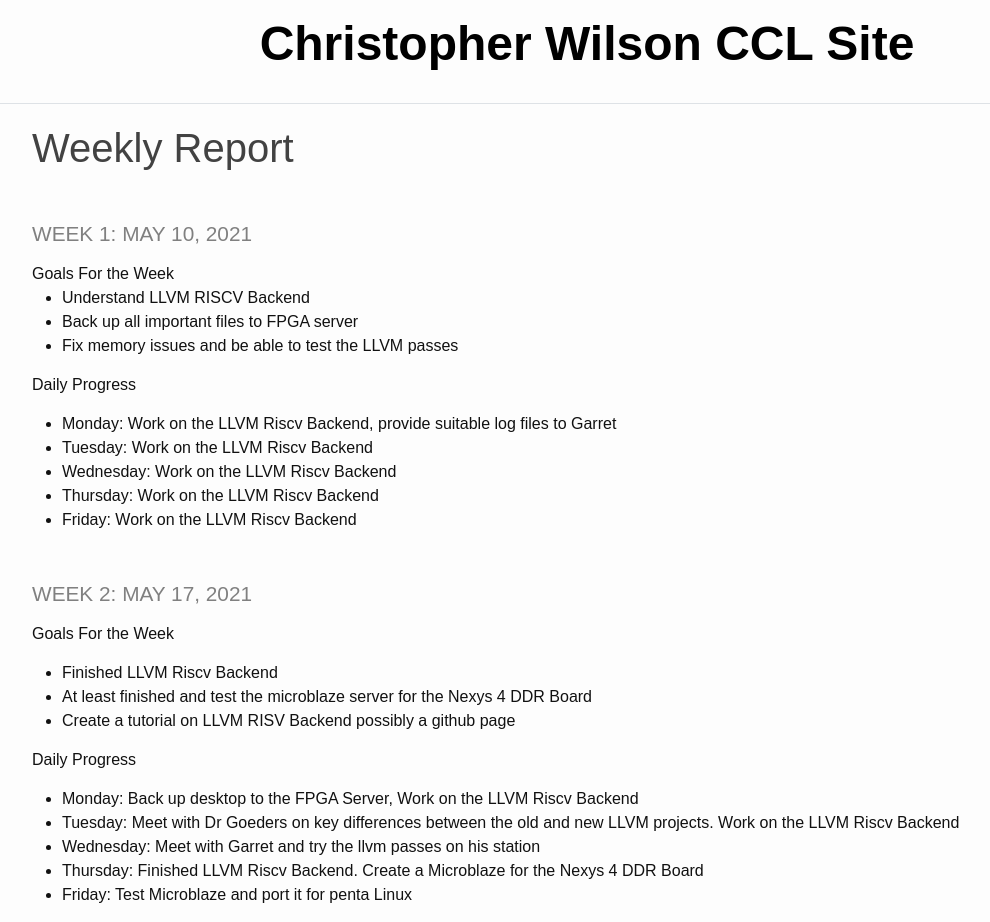
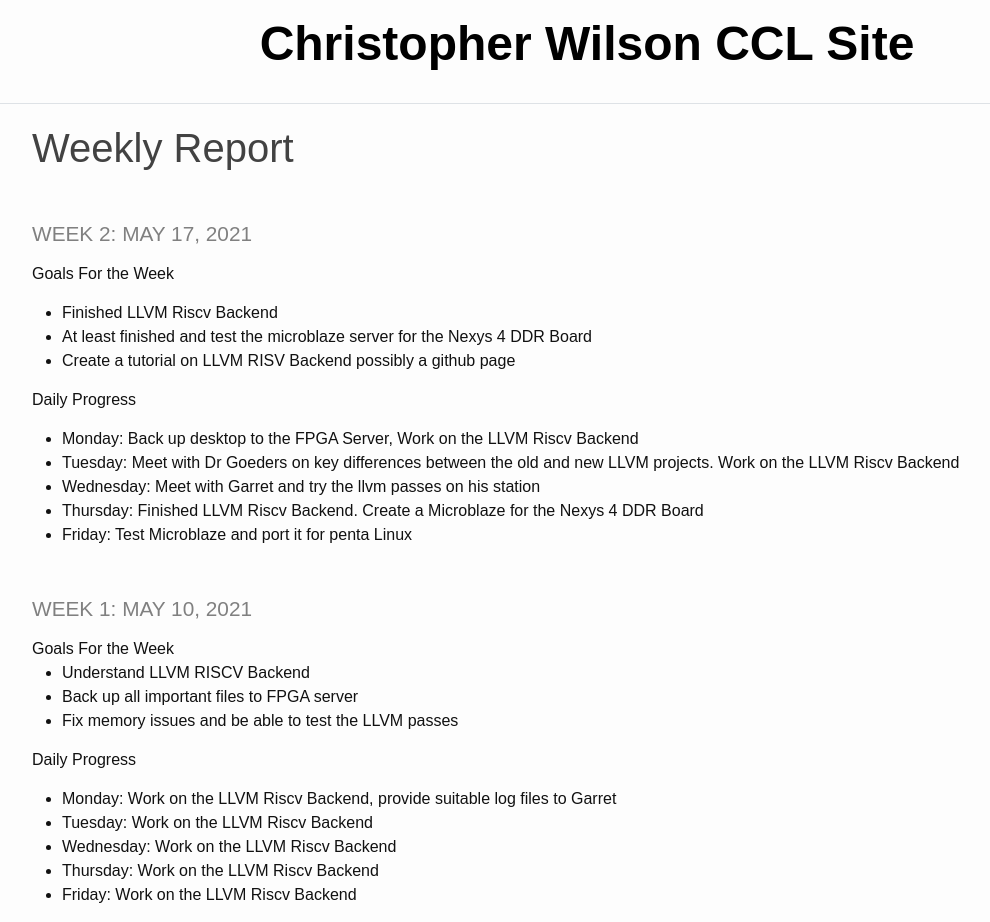
Before and after one commit to chriswils95/chriswils.github.io, a Jekyll site: the page built from _pages/log.md, in a window 1280 px wide and 922 px high. Shown: the whole window, without its empty margins (53-1043 px from the left). Built offline with Jekyll 4.4.1, drawn with Linux system fonts in a browser that asks for light colours; part of the change alters nothing that is shown.

Commit message:
add log files

```diff
--- a/_pages/log.md
+++ b/_pages/log.md
@@ -3,7 +3,25 @@ layout: default
 title: Weekly Report
 ---
 
+### Week 2: May 17, 2021
+
+Goals For the Week
+
+- Finished LLVM Riscv Backend
+- At least finished and test the microblaze server for the Nexys 4 DDR Board
+- Create a tutorial on LLVM RISV Backend possibly a github page
+
+Daily Progress
+
+- **Monday**: Back up desktop to the FPGA Server, Work on the LLVM Riscv Backend
+- **Tuesday**: Meet with Dr Goeders on key differences between
+  the old and new LLVM projects. Work on the LLVM Riscv Backend
+- **Wednesday**: Meet with Garret and try the llvm passes on his station
+- **Thursday**: Finished LLVM Riscv Backend. Create a Microblaze for the Nexys 4 DDR Board
+- **Friday**: Test Microblaze and port it for penta Linux
+
 ### Week 1: May 10, 2021
+
 <div class="text-purple"> Goals For the Week </div>
 * Understand LLVM RISCV Backend
 * Back up all important files to FPGA server
@@ -11,23 +29,8 @@ title: Weekly Report
 
 Daily Progress
 
-* **Monday**: Work on the LLVM Riscv Backend, provide suitable log files to Garret
-* **Tuesday**: Work on the LLVM Riscv Backend
-* **Wednesday**: Work on the LLVM Riscv Backend
-* **Thursday**: Work on the LLVM Riscv Backend
-* **Friday**: Work on the LLVM Riscv Backend
-
-### Week 2: May 17, 2021
-Goals For the Week
-* Finished LLVM Riscv Backend
-* At least finished and test the microblaze server for the Nexys 4 DDR Board
-* Create a tutorial on LLVM RISV Backend possibly a github page
-
-Daily Progress
-
-* **Monday**: Back up desktop to the FPGA Server, Work on the LLVM Riscv Backend
-* **Tuesday**: Meet with Dr Goeders on key differences between
-the old and new LLVM projects. Work on the LLVM Riscv Backend
-* **Wednesday**: Meet with Garret and try the llvm passes on his station
-* **Thursday**:  Finished LLVM Riscv Backend. Create a Microblaze for the Nexys 4 DDR Board
-* **Friday**: Test Microblaze and port it for penta Linux
+- **Monday**: Work on the LLVM Riscv Backend, provide suitable log files to Garret
+- **Tuesday**: Work on the LLVM Riscv Backend
+- **Wednesday**: Work on the LLVM Riscv Backend
+- **Thursday**: Work on the LLVM Riscv Backend
+- **Friday**: Work on the LLVM Riscv Backend
```
